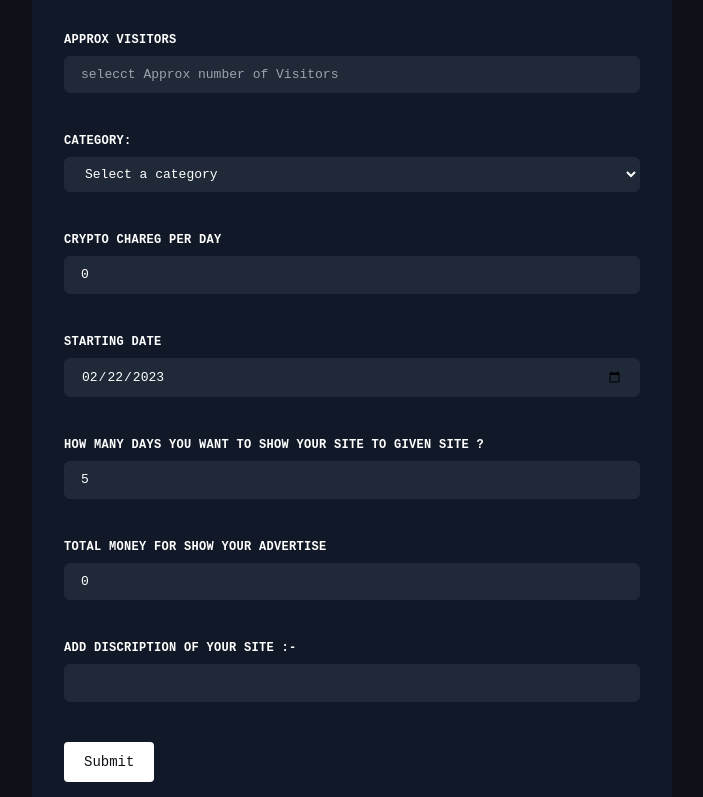
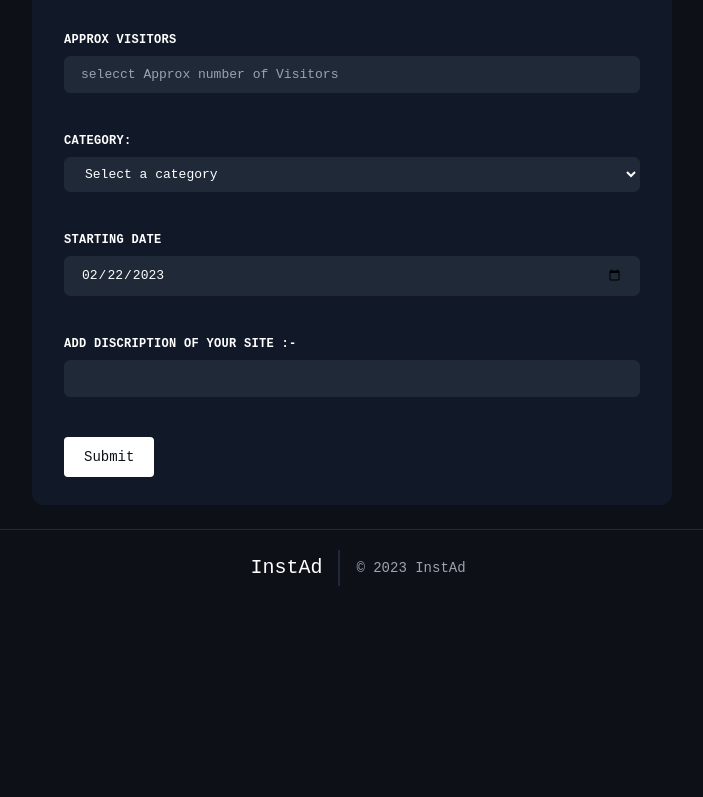
Before and after one commit to Shlok-177/InstAd, a React (Create React App) app: page /company/register in a window 1280 px wide. Shown: the part 394-1191 px from the top of the page, without its empty margins (288-991 px from the left). After the commit the page ends 1000 px from the top, so only its background shows below. Built offline with nearby package versions, Linux system fonts and the light colour scheme; what @livepeer/react would draw is missing.

Commit message:
Minot Changes

```diff
--- a/src/App.js
+++ b/src/App.js
@@ -35,7 +35,6 @@ function App() {
           <Route path = '/company/register' element={<Register />} />
           <Route path = '/user' element={<UserScreen />} />
           <Route path = '/user/register' element={<UserRegister />} />
-
         </Routes>
         <Footer />
       </BrowserRouter>
--- a/src/Screens/Company/CompanyScreen.js
+++ b/src/Screens/Company/CompanyScreen.js
@@ -45,10 +45,6 @@ export default function CompanyScreen() {
                         loop={true}
                     /> */}
 
-                    <video  controls = {false} autoPlay = {true} loop = {true} muted width="10%">
-                        <source src={url} type="video/mp4"
-                        />.
-                    </video>
 
                 </div>
 
--- a/src/Screens/Company/FormFeild.js
+++ b/src/Screens/Company/FormFeild.js
@@ -13,10 +13,7 @@ export default function FormFeild() {
     const [AdData, setAdData] = useState({
         siteName: '',
         approxVisitors: '',
-        chargesPerDay: 0,
         startingDate: new Date().toISOString().substring(0, 10),
-        totalDays: 5,
-        totalCrypto: 0,
         descOfsite: ''
     })
 
@@ -76,10 +73,7 @@ export default function FormFeild() {
         setAdData({
             siteName: '',
             approxVisitors: 0,
-            chargesPerDay: 0,
             startingDate: new Date().toISOString().substring(0, 10),
-            totalDays: 5,
-            totalCrypto: 0,
             descOfsite: ''
         })
     }
@@ -128,50 +122,9 @@ export default function FormFeild() {
 
                         <div className="w-full px-3 m-5">
                             <label className="block uppercase tracking-wide text-white text-xs font-bold mb-2" htmlFor="grid-last-name">
-                                Crypto Chareg per day
-                            </label>
-                            <input className="block w-full px-4 py-2 mt-2 text-white border rounded-md bg-gray-800  border-gray-800 outline-none" id="grid-last-name" type="text" name='chargesPerDay' placeholder="" onChange={changeHandler} value={AdData.chargesPerDay} />
-                        </div>
-                        <div className="w-full px-3 m-5">
-                            <label className="block uppercase tracking-wide text-white text-xs font-bold mb-2" htmlFor="grid-last-name">
                                 Starting Date
                             </label>
                             <input className="block w-full px-4 py-2 mt-2 text-white border rounded-md bg-gray-800  border-gray-800 outline-none" id="grid-last-name" type="date" name='startingDate' placeholder="" onChange={changeHandler} value={AdData.startingDate} />
-                        </div>
-
-                        <div className="w-full px-3 m-5">
-                            <label className="block uppercase tracking-wide text-white text-xs font-bold mb-2" htmlFor="grid-last-name">
-                                How many Days you want to Show your site to given Site ?
-                            </label>
-                            <input className="block w-full px-4 py-2 mt-2 text-white border rounded-md bg-gray-800  border-gray-800 outline-none" id="grid-last-name" type="number" name='totalDays' placeholder="" onChange={changeHandler} value={AdData.totalDays} min={5} />
-                        </div>
-
-
-                        <div className="w-full px-3 m-5">
-                            <label className="block uppercase tracking-wide text-white text-xs font-bold mb-2" htmlFor="grid-last-name">
-                                Total Money For show your advertise
-                            </label>
-                            <input className="block w-full px-4 py-2 mt-2 text-white border rounded-md bg-gray-800  border-gray-800 outline-none" id="grid-last-name" type="number" name='totalCrypto' placeholder="" readOnly onChange={changeHandler} value={AdData.totalDays * AdData.chargesPerDay} />
-
-                            {/*
-                      <div className='mt-6'>
-                        <label className="block text-sm font-medium text-white">Cover photo</label>
-                        <div className="mt-1 flex justify-center rounded-md border-2 border-dashed border-gray-300 px-6 pt-5 pb-6">
-                          <div className="space-y-1 text-center">
-                            <svg className="mx-auto h-12 w-12 text-gray-400" stroke="currentColor" fill="none" viewBox="0 0 48 48" aria-hidden="true">
-                              <path d="M28 8H12a4 4 0 00-4 4v20m32-12v8m0 0v8a4 4 0 01-4 4H12a4 4 0 01-4-4v-4m32-4l-3.172-3.172a4 4 0 00-5.656 0L28 28M8 32l9.172-9.172a4 4 0 015.656 0L28 28m0 0l4 4m4-24h8m-4-4v8m-12 4h.02" stroke-width="2" stroke-linecap="round" stroke-linejoin="round" />
-                            </svg>
-                            <div className="flex text-sm text-gray-600 ">
-                              <label htmlFor="file-upload" className="relative cursor-pointer rounded-md bg-white font-medium text-indigo-600 focus-within:outline-none focus-within:ring-2 focus-within:ring-indigo-500 focus-within:ring-offset-2 hover:text-indigo-500">
-                                <span>Upload a file</span>
-                                <input id="file-upload" name="file-upload" type="file" className="sr-only" />
-                              </label>
-                              <p className="pl-1">or drag and drop</p>
-                            </div>700
-                            <p className="text-xs text-gray-500">PNG, JPG, GIF up to 10MB</p>
-                          </div>
-                        </div>
-                      </div> */}
                         </div>
 
                         <div className="w-full px-3 m-5">
--- a/src/Screens/User/AdForm.js
+++ b/src/Screens/User/AdForm.js
@@ -207,12 +207,6 @@ const AdForm = ({ categories, websites, onSelectedWebsites }) => {
                         <form >
                             <div className="w-full px-3 m-5">
                                 <label className="block uppercase tracking-wide text-white text-xs font-bold mb-2" >
-                                    Wallte Address :
-                                </label>
-                                <input className="block w-full px-4 py-2 mt-2 text-white border rounded-md bg-gray-800  border-gray-800 outline-none" id="grid-last-name" type="link" name='linkOfAd' placeholder="" onChange={(e) => setUsername(e.target.value)} value={username} />
-                            </div>
-                            <div className="w-full px-3 m-5">
-                                <label className="block uppercase tracking-wide text-white text-xs font-bold mb-2" >
                                     Advertisement Title :
                                 </label>
                                 <input className="block w-full px-4 py-2 mt-2 text-white border rounded-md bg-gray-800  border-gray-800 outline-none" id="grid-last-name" type="link" name='linkOfAd' placeholder="" onChange={(e) => setTitle(e.target.value)} value={title} />
@@ -254,7 +248,7 @@ const AdForm = ({ categories, websites, onSelectedWebsites }) => {
 
                                 }} disabled={!createAsset || status === 'loading'}>Upload</button>
                                 {
-                                    asset?.[0]?.playbackId ? <button onClick={submit}>submit</button> : <button disabled>Submit</button>
+                                    asset?.[0]?.playbackId ? <button onClick={submit} className= 'text-primary bg-white focus:ring-4 focus:ring-blue-300 font-medium rounded text-sm px-5 py-2.5 mr-2 mb-2  focus:outline-none'>submit</button> : <button disabled className='text-primary bg-white focus:ring-4 focus:ring-blue-300 font-medium rounded text-sm px-5 py-2.5 mr-2 mb-2  focus:outline-none'>Submit</button>
                                 }
                             </div>
                         </form>
```
